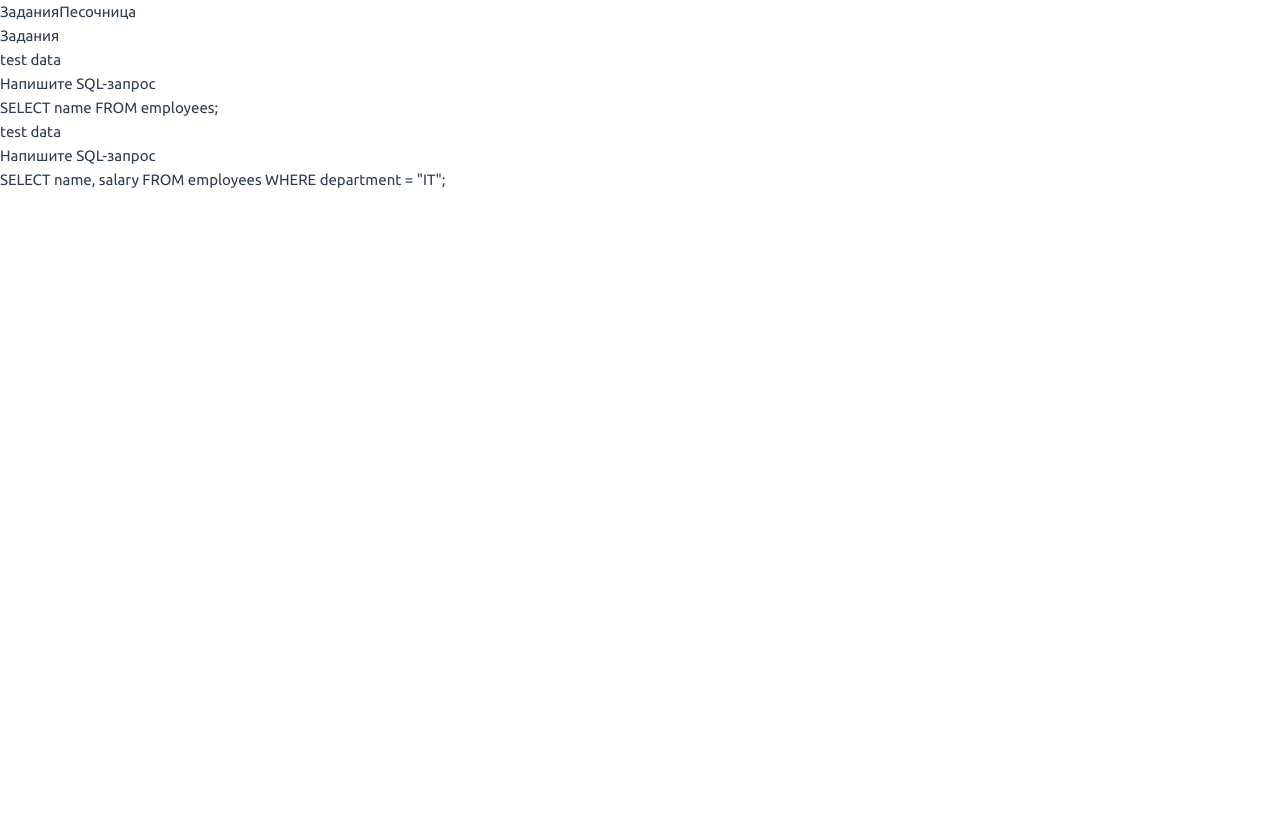
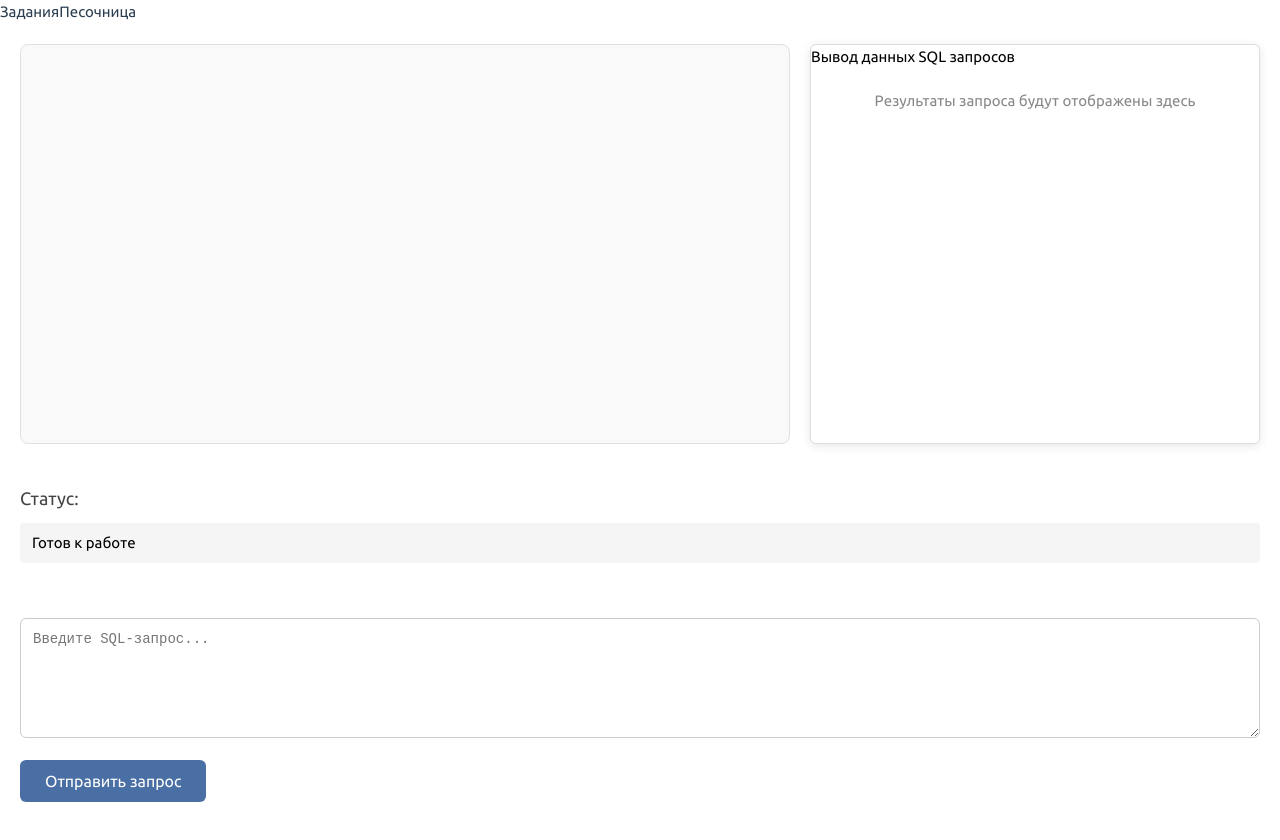
Before and after one commit to imadji/visual-sql-trainer, a Vue app in the folder client/: page /workspace in a window 1280 px wide. Shown: the top 840 px of the page. Before the commit the page ends 800 px from the top, so only its background shows below. Built offline with nearby package versions, Linux system fonts and the light colour scheme; the HTML template or start-up script is replaced by a standard one.

Commit message:
fix default pages

```diff
--- a/client/src/views/WorkspaceView.vue
+++ b/client/src/views/WorkspaceView.vue
@@ -23,7 +23,7 @@ import SandboxView from "@/components/SandboxView.vue";
 import { useRouter } from "vue-router";
 
 const router = useRouter();
-const currentView = ref("tasks");
+const currentView = ref("sandbox");
 
 const goHome = async () => {
   router.push("/");
```
